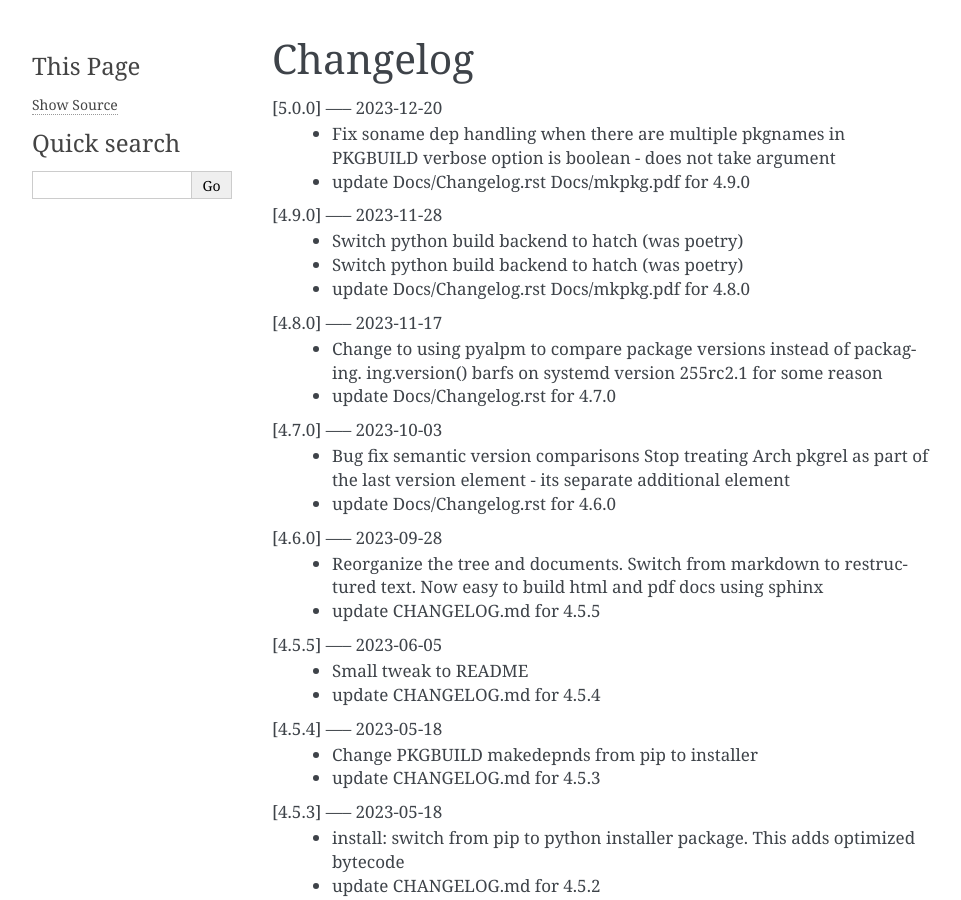
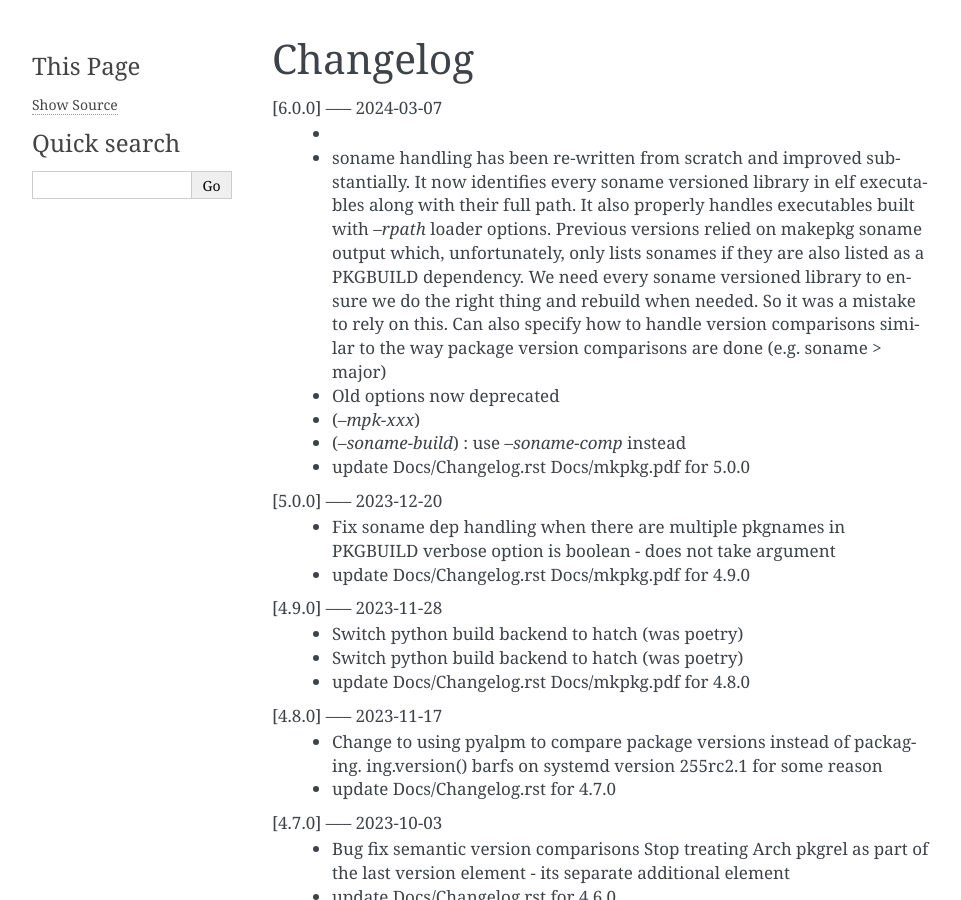
Before and after one commit to gene-git/Arch-mkpkg, a Sphinx documentation site: the page built from Docs/Changelog.rst, in a window 1280 px wide and 900 px high. Shown: the whole window, without its empty margins (148-1109 px from the left). Built offline with Sphinx 7.4.7, drawn with Linux system fonts in a browser that asks for light colours; pages that are not in the unit, such as notebooks, are missing from menus.

Commit message:
update Docs/Changelog.rst Docs/mkpkg.pdf for 6.0.0

```diff
--- a/Docs/Changelog.rst
+++ b/Docs/Changelog.rst
@@ -1,5 +1,25 @@
 Changelog
 =========
+
+[6.0.0] ----- 2024-03-07
+ *
+ * soname handling has been re-written from scratch and improved substantially.
+   It now identifies every soname versioned library in elf executables
+   along with their full path.  It also properly handles executables
+   built with *--rpath* loader options.
+   Previous versions relied on makepkg soname output
+   which, unfortunately, only lists sonames if they are also listed as a PKGBUILD dependency.
+   We need every soname versioned library to ensure we do the right thing
+   and rebuild when needed. So it was a mistake to rely on this.
+   Can also specify how to handle version comparisons similar to the way
+   package version comparisons are done (e.g. soname > major)
+
+ * Old options now deprecated
+
+ * (*--mpk-xxx*)
+
+ * (*--soname-build*) : use *--soname-comp* instead
+ * update Docs/Changelog.rst Docs/mkpkg.pdf for 5.0.0
 
 [5.0.0] ----- 2023-12-20
  * Fix soname dep handling when there are multiple pkgnames in PKGBUILD
```
Also changed, not shown: 1 other file.
